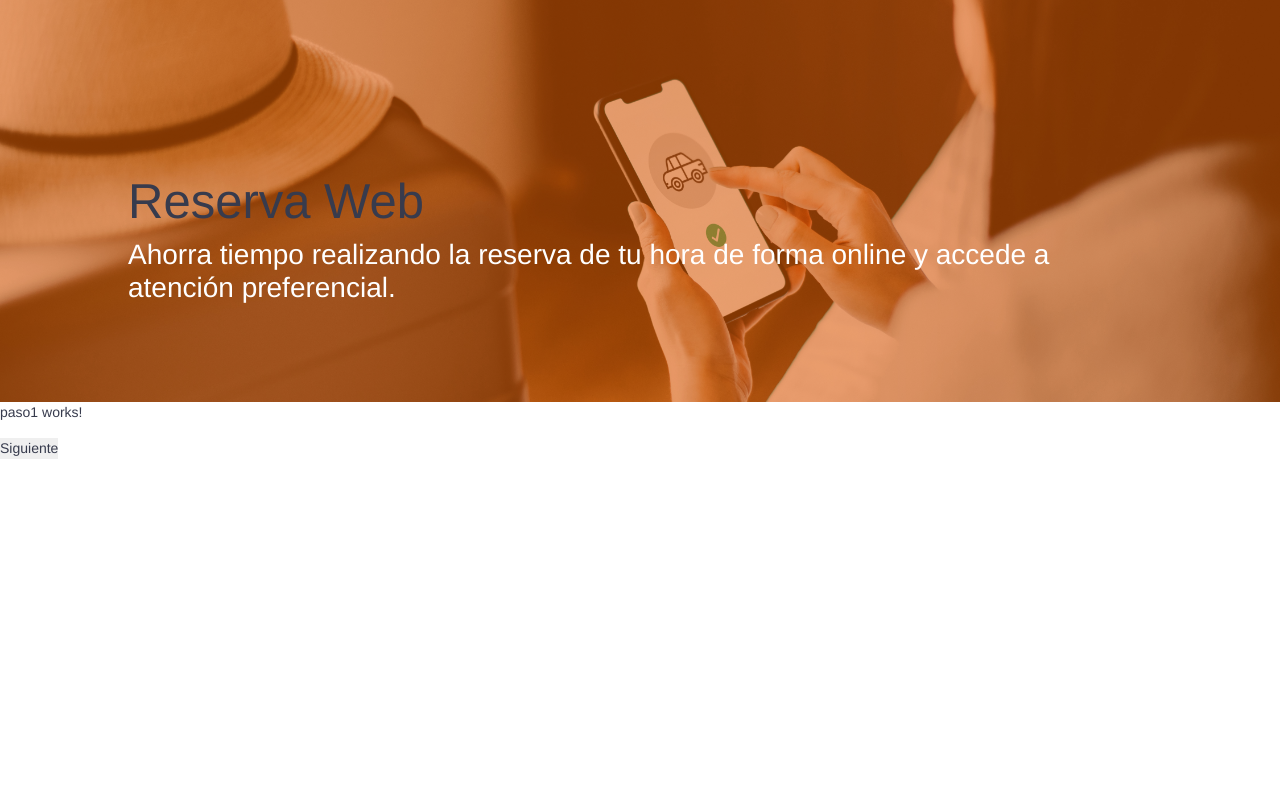
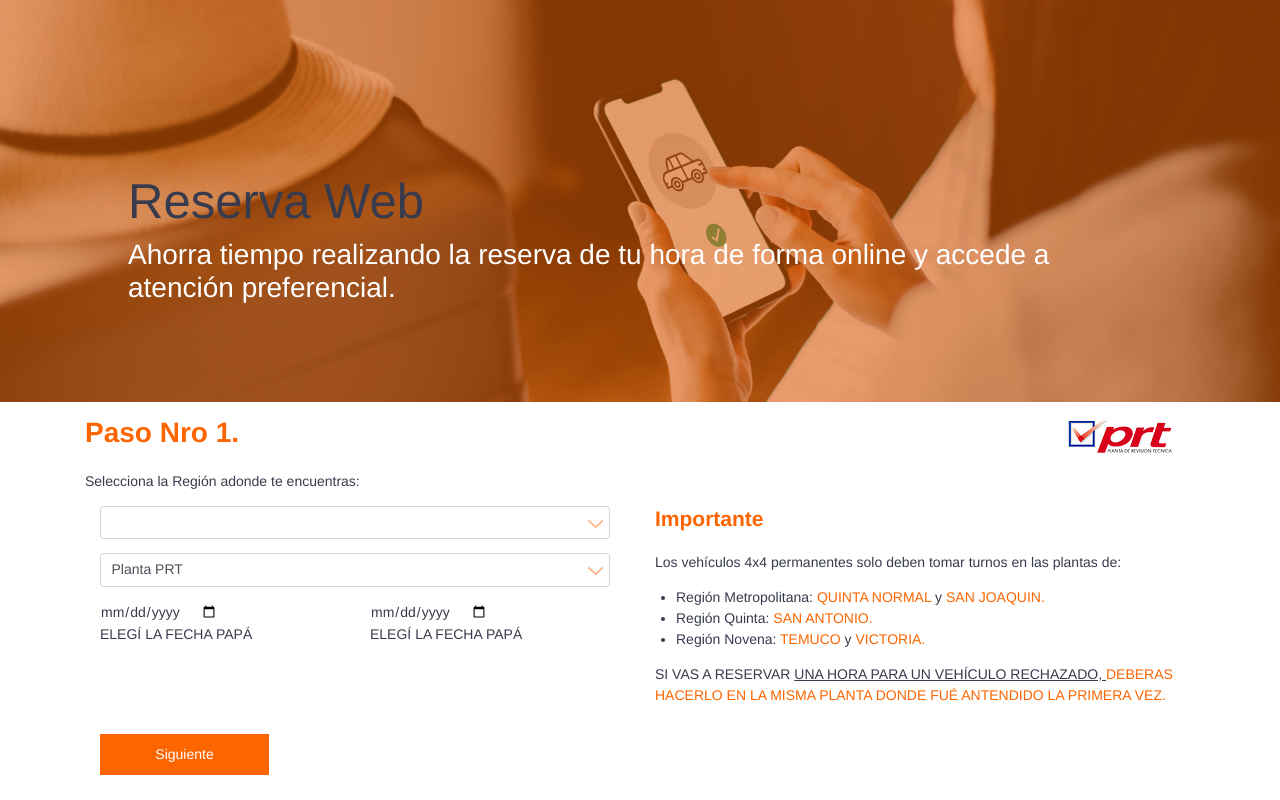
Before and after one commit to leadc/APPLUS_WEB_CHILE_UI, an Angular app: page / in a window 1280 px wide. Built offline with nearby package versions, Linux system fonts and the light colour scheme.

Commit message:
Cambios varios
Agregando inputdate personalizado, mejorando la vista del paso 1, corrección en hover de select input, agrego package-lock.json al .gitignore

```diff
--- a/src/app/app.module.ts
+++ b/src/app/app.module.ts
@@ -14,6 +14,7 @@ import { Paso3Component } from './components/reserva/paso3/paso3.component';
 import { Paso4Component } from './components/reserva/paso4/paso4.component';
 import { ConfirmacionComponent } from './components/reserva/confirmacion/confirmacion.component';
 import { SelectInputComponent } from './components/applus-shared/select-input/select-input.component';
+import { InputDateComponent } from './components/applus-shared/input-date/input-date.component';
 
 @NgModule({
   declarations: [
@@ -25,7 +26,8 @@ import { SelectInputComponent } from './components/applus-shared/select-input/se
     Paso3Component,
     Paso4Component,
     ConfirmacionComponent,
-    SelectInputComponent
+    SelectInputComponent,
+    InputDateComponent
   ],
   imports: [
     BrowserModule,
--- /dev/null
+++ b/src/app/components/applus-shared/input-date/input-date.component.html
@@ -0,0 +1,4 @@
+<input type="date" [disabled]="this.disabled" [(ngModel)]="this.value" (blur)="onBlur()" #inputDateElement>
+<div (click)="inputDateElement.click()">
+    ELEGÍ LA FECHA PAPÁ
+</div>
--- /dev/null
+++ b/src/app/components/applus-shared/input-date/input-date.component.ts
@@ -0,0 +1,60 @@
+import { Component, EventEmitter, forwardRef, Output } from '@angular/core';
+import { ControlValueAccessor, NG_VALUE_ACCESSOR } from '@angular/forms';
+
+export const CUSTOM_SELECT_CONTROL_VALUE_ACCESSOR: any = {
+  provide: NG_VALUE_ACCESSOR,
+  useExisting: forwardRef(() => InputDateComponent),
+  multi: true
+};
+
+@Component({
+  selector: 'app-input-date',
+  templateUrl: './input-date.component.html',
+  styleUrls: ['./input-date.component.css'],
+  providers: [CUSTOM_SELECT_CONTROL_VALUE_ACCESSOR]
+})
+export class InputDateComponent implements ControlValueAccessor{
+
+  @Output() change: EventEmitter<any> = new EventEmitter<any>();
+  private innerValue: any;
+  public disabled = false;
+
+  private onTouchedCallback: () => void = () => {};
+  private onChangeCallback: (_: any) => void = (_: any) => {};
+
+  constructor() { }
+
+  set value(val: any){
+    if (val !== this.innerValue){
+      this.innerValue = val;
+      this.onChangeCallback(val);
+    }
+  }
+
+  get value(){
+    return this.innerValue;
+  }
+
+  onBlur() {
+    this.onTouchedCallback();
+  }
+
+  writeValue(obj: any): void {
+    if (obj !== this.innerValue){
+      this.innerValue = obj;
+    }
+  }
+
+  registerOnChange(fn: any): void {
+    this.onChangeCallback = fn;
+  }
+
+  registerOnTouched(fn: any): void {
+    this.onTouchedCallback = fn;
+  }
+
+  setDisabledState?(isDisabled: boolean): void {
+    this.disabled = isDisabled;
+  }
+
+}
--- a/src/app/components/applus-shared/select-input/select-input.component.css
+++ b/src/app/components/applus-shared/select-input/select-input.component.css
@@ -5,6 +5,10 @@
 .applus-form-select {
     appearance: none;
     cursor: pointer;
+}
+
+.applus-form-select:hover {
+    background-color: rgba(26, 45, 243, .2);
 }
 
 .select-chevron-down {
@@ -19,5 +23,3 @@
     fill: #FC6500;
     opacity: 0.5;
 }
-
-.fill-orange {}
--- a/src/app/components/reserva/paso1/paso1.component.css
+++ b/src/app/components/reserva/paso1/paso1.component.css
@@ -0,0 +1,18 @@
+.card-header {
+    background-color: white;
+}
+
+.subtitulo {
+    font-family: helvetica-w01-light, helvetica-w02-light, sans-serif;
+    font-size: 17px;
+    color: #373b4dad;
+    margin-bottom: 20px;
+}
+
+.form-body {
+    /*  background-color: #a6a6a626; */
+    padding: 0px 45px 0px 22px;
+    height: 50px;
+    width: 470px;
+    border-radius: 7px;
+}
--- a/src/app/components/reserva/paso1/paso1.component.html
+++ b/src/app/components/reserva/paso1/paso1.component.html
@@ -1,2 +1,65 @@
-<p>paso1 works!</p>
-<button (click)="this.nextStep()">Siguiente</button>
+<div class="container pt-3">
+    <div class="row">
+        <div class="col-12">
+            <img src="../../../../assets/images/PRT_Logo.png" alt="Logo PRT" class="float-right">
+            <h2 class="titulo-paso-reserva mb-4">Paso Nro 1.</h2>
+            <p>Selecciona la Región adonde te encuentras:</p>
+        </div>
+    </div>
+</div>
+<div class="container">
+    <div class="row ">
+        <!-- Formulario -->
+        <div class="col-12 col-sm-6 mb-2">
+            <div class="container">
+                <div class="row">
+                    <div class="col-12 mb-3">
+                        <app-select-input [(ngModel)]="this.reserva.idComoNosConocio" title="¿Cómo conoces a Applus+PRT?" aria-describedby="¿Cómo conoces a Applus+PRT?">
+                            <option value="-1" hidden selected>Selecciona tu Región</option>
+                        </app-select-input>
+                    </div>
+                    <div class="col-12 mb-3">
+                        <app-select-input [(ngModel)]="this.busqueda.centro" title="¿Cómo conoces a Applus+PRT?" aria-describedby="¿Cómo conoces a Applus+PRT?">
+                            <option value="-1" hidden selected>Planta PRT</option>
+                        </app-select-input>
+                    </div>
+                    <div class="col-12 col-md-6 mb-3">
+                        <app-input-date [(ngModel)]="this.busqueda.fechaDesde" title="Fecha desde"></app-input-date>
+                    </div>
+                    <div class="col-12 col-md-6 mb-3">
+                        <app-input-date [(ngModel)]="this.busqueda.fechaHasta" title="Fecha hasta"></app-input-date>
+                    </div>
+                </div>
+            </div>
+        </div>
+        <!-- Logo -->
+        <div class="col-12 col-sm-6 ">
+            <h4 class="titulo-paso-reserva mb-4 ">Importante</h4>
+            <p>Los vehículos 4x4 permanentes solo deben tomar turnos en las plantas de:</p>
+            <ul class="pl-4 ">
+                <li>Región Metropolitana:
+                    <span class="fc-orange">QUINTA NORMAL</span> y <span class="fc-orange">SAN JOAQUIN.</span>
+                </li>
+                <li>Región Quinta:
+                    <span class="fc-orange">SAN ANTONIO. </span>
+                </li>
+                <li>Región Novena:
+                    <span class="fc-orange">TEMUCO</span> y <span class="fc-orange">VICTORIA.</span>
+                </li>
+            </ul>
+            <p>SI VAS A RESERVAR <span class="text-underline">UNA HORA PARA UN VEHÍCULO RECHAZADO, </span>
+                <span class="fc-orange">DEBERAS HACERLO EN LA MISMA PLANTA DONDE FUÉ ANTENDIDO LA PRIMERA VEZ.</span></p>
+        </div>
+    </div>
+    <div class="row ">
+        <div class="col-12 ">
+            <div class="container ">
+                <div class="row ">
+                    <div class="col-12 text-center text-sm-left mt-3 pb-3 ">
+                        <button (click)="this.nextStep() " class="button-orange ">Siguiente</button>
+                    </div>
+                </div>
+            </div>
+        </div>
+    </div>
+</div>
--- a/src/app/components/reserva/paso1/paso1.component.ts
+++ b/src/app/components/reserva/paso1/paso1.component.ts
@@ -1,5 +1,5 @@
 import { Component } from '@angular/core';
-import { Reserva } from 'src/app/models/reserva.model';
+import { Reserva, BusquedaDeDisponibilidad } from 'src/app/models/reserva.model';
 import { ReservaService } from '../../../services/reserva.service';
 
 @Component({
@@ -10,9 +10,11 @@ import { ReservaService } from '../../../services/reserva.service';
 export class Paso1Component {
 
   public reserva: Reserva;
+  public busqueda: BusquedaDeDisponibilidad;
 
   constructor(private reservaService: ReservaService) {
     this.reserva = this.reservaService.reserva;
+    this.busqueda = this.reservaService.busquedaDisponibilidad;
   }
 
   /**
@@ -22,4 +24,8 @@ export class Paso1Component {
   public nextStep(){
     this.reservaService.nextStep();
   }
+
+  ver(fecha: string){
+    console.log("FECHA ES: " + fecha);
+  }
 }
--- a/src/app/models/reserva.model.ts
+++ b/src/app/models/reserva.model.ts
@@ -51,10 +51,11 @@ export class Reserva{
     centro: string;
 
     constructor(data?: any){
+      this.centro = '-1';
       if (data) {
-        this.fechaDesde = data?.fechaDesde;
-        this.fechaHasta = data?.fechaHasta;
-        this.centro = data?.centro;
+        this.fechaDesde = data.fechaDesde;
+        this.fechaHasta = data.fechaHasta;
+        this.centro = data.centro || '-1';
       }
     }
   }
--- a/src/styles.css
+++ b/src/styles.css
@@ -21,3 +21,11 @@
     background-color: #FC6500;
     min-width: 169px;
 }
+
+.fc-orange {
+    color: #FC6500;
+}
+
+.text-underline {
+    text-decoration: underline;
+}
```
Also changed, not shown: src/app/components/applus-shared/input-date/input-date.component.css (added), 2 other files (tests, documents, lock files or other folders).
